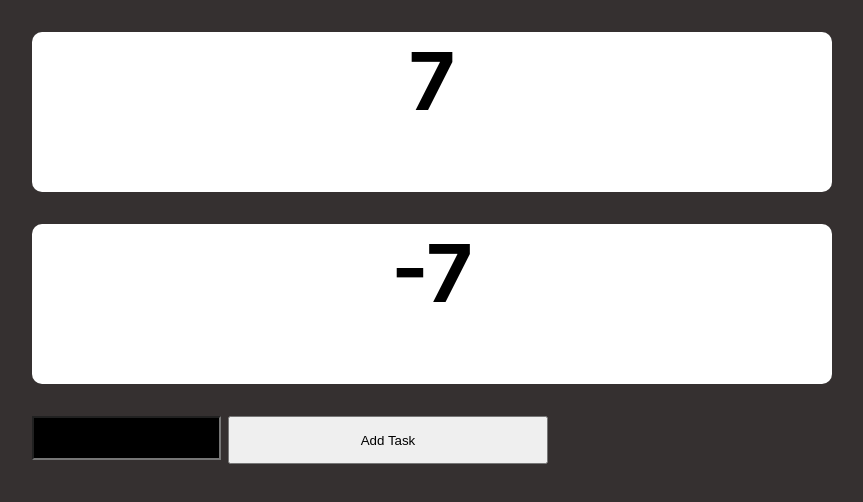
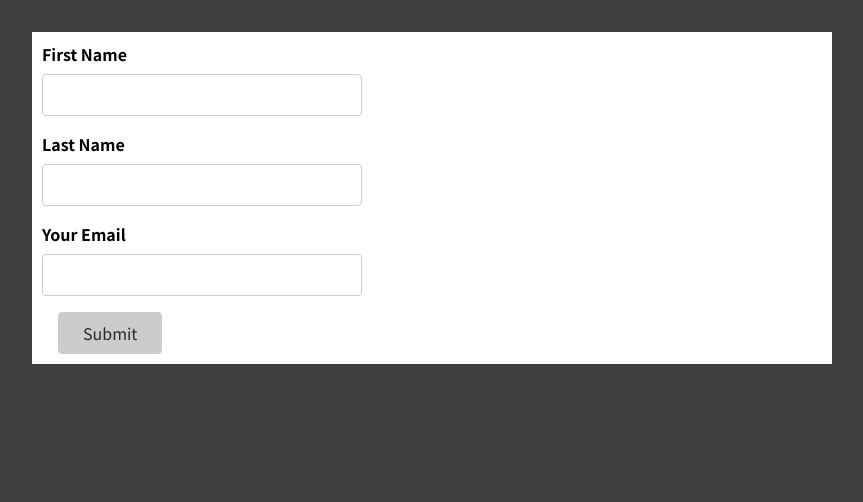
Before and after one commit to HemalathaGanesan/React_user_app, a React (Create React App) app: page / in a window 1280 px wide. Shown: the top 502 px of the page, without its empty margins (208-1071 px from the left). Built offline with nearby package versions, Linux system fonts and the light colour scheme; no server answers.

Commit message:
working with form inputs

```diff
--- a/src/App.js
+++ b/src/App.js
@@ -5,37 +5,39 @@ import "./Components/counter.css";
 import NewTask from "./Components/NewTask/NewTask";
 import Task from "./Components/Task/Task";
 import useHttp from "./Hooks/use-Http";
+import SimpleInput from "./Components/Form/SimpleInput";
 
 function App() {
   const [tasks, setTask] = useState([]);
   const { error, sendRequest } = useHttp();
 
-  useEffect(() => {
-    const transformData = (taskObj) => {
-      console.log(taskObj);
-      let taskList = [];
-      for (const key in taskObj) {
-        taskList.push({
-          id: key,
-          task: taskObj[key].text,
-        });
-      }
-      setTask(taskList);
-    };
-    sendRequest(
-      {
-        url: "https://reactproject-6f524-default-rtdb.firebaseio.com/tasks.json",
-      },
-      transformData
-    );
-  }, [sendRequest]);
+  // useEffect(() => {
+  //   const transformData = (taskObj) => {
+  //     console.log(taskObj);
+  //     let taskList = [];
+  //     for (const key in taskObj) {
+  //       taskList.push({
+  //         id: key,
+  //         task: taskObj[key].text,
+  //       });
+  //     }
+  //     setTask(taskList);
+  //   };
+  //   sendRequest(
+  //     {
+  //       url: "https://reactproject-6f524-default-rtdb.firebaseio.com/tasks.json",
+  //     },
+  //     transformData
+  //   );
+  // }, [sendRequest]);
 
-  const addTaskHandler = (task) => {
-    setTask((pretask) => pretask.concat(task));
-  };
+  // const addTaskHandler = (task) => {
+  //   setTask((pretask) => pretask.concat(task));
+  // };
+
   return (
     <Fragment>
-      <div className='counter'>
+      {/* <div className='counter'>
         <ForwardCounter />
       </div>
       <div className='counter'>
@@ -46,7 +48,9 @@ function App() {
       </div>
       <div>
         <Task tasks={tasks} />
-      </div>
+      </div> */}
+
+      <SimpleInput />
     </Fragment>
   );
 }
--- /dev/null
+++ b/src/Components/Form/SimpleInput.js
@@ -0,0 +1,105 @@
+import useInput from "../../Hooks/use-Input";
+
+const SimpleInput = (props) => {
+  const name = (value) => value.trim() !== "";
+  const {
+    enteredValue: enteredName,
+    isValid: enteredNamesIsValid,
+    hasError: nameInputHasError,
+    valueChangeHandler: nameChangeHandler,
+    valueBlurHandler: nameblurChangeHandler,
+    reset: resetName,
+  } = useInput(name);
+
+  const {
+    enteredValue: enteredlastName,
+    isValid: enteredlastNamesIsValid,
+    hasError: lastnameInputHasError,
+    valueChangeHandler: lastnameChangeHandler,
+    valueBlurHandler: lastnameblurChangeHandler,
+    reset: resetlastName,
+  } = useInput(name);
+
+  const {
+    enteredValue: enteredEmail,
+    isValid: enteredEmailIsValid,
+    hasError: emailInputHasError,
+    valueChangeHandler: emailChangeHandler,
+    valueBlurHandler: emailblurChangeHandler,
+    reset: resetEmail,
+  } = useInput((value) => value.trim() !== "" && value.includes("@"));
+
+  let isFormValid = false;
+
+  if (enteredNamesIsValid && enteredEmailIsValid && enteredlastNamesIsValid)
+    isFormValid = true;
+
+  const formSubmitHandler = (event) => {
+    event.preventDefault();
+
+    resetName();
+    resetlastName();
+    resetEmail();
+  };
+
+  const nameInputClass = nameInputHasError
+    ? "form-control invalid"
+    : "form-control";
+  const lastnameInputClass = lastnameInputHasError
+    ? "form-control invalid"
+    : "form-control";
+  const emailInputClass = emailInputHasError
+    ? "form-control invalid"
+    : "form-control";
+
+  return (
+    <form onSubmit={formSubmitHandler}>
+      <div className={nameInputClass}>
+        <label htmlFor='FirstName'>First Name</label>
+        <input
+          type='text'
+          id='firstName'
+          value={enteredName}
+          onBlur={nameblurChangeHandler}
+          onChange={nameChangeHandler}
+        ></input>
+        {nameInputHasError && (
+          <p className='error-text'>Name should not be empty..</p>
+        )}
+      </div>
+      <div className={lastnameInputClass}>
+        <label htmlFor='lastName'>Last Name</label>
+        <input
+          type='text'
+          id='lastName'
+          value={enteredlastName}
+          onBlur={lastnameblurChangeHandler}
+          onChange={lastnameChangeHandler}
+        ></input>
+        {lastnameInputHasError && (
+          <p className='error-text'> Last Name should not be empty..</p>
+        )}
+      </div>
+      <div className={emailInputClass}>
+        <label htmlFor='email'>Your Email</label>
+        <input
+          type='text'
+          id='email'
+          value={enteredEmail}
+          onBlur={emailblurChangeHandler}
+          onChange={emailChangeHandler}
+        ></input>
+        {emailInputHasError && (
+          <p className='error-text'>
+            Email should not be empty and must include..
+          </p>
+        )}
+      </div>
+      <div className='form-actions'>
+        <button disabled={!isFormValid}>Submit</button>
+      </div>
+    </form>
+  );
+};
+
+export default SimpleInput;
--- /dev/null
+++ b/src/Hooks/use-Input.js
@@ -0,0 +1,85 @@
+import { useReducer } from "react";
+
+//used with useState hook....
+// const useInput = (valueValidate) => {
+//   const [enteredValue, setEnteredValue] = useState("");
+//   const [isTouched, setIsTouched] = useState(false);
+
+//   const enteredValueIsValid = valueValidate(enteredValue);
+//   const hasError = !enteredValueIsValid && isTouched;
+
+//   const valueChangeHandler = (event) => {
+//     setEnteredValue(event.target.value);
+//   };
+
+//   const valueBlurHandler = (event) => {
+//     setIsTouched(true);
+//   };
+
+//   const reset = () => {
+//     setEnteredValue("");
+//     setIsTouched(false);
+//   };
+
+//   return {
+//     enteredValue,
+//     isValid: enteredValueIsValid,
+//     hasError,
+//     valueChangeHandler,
+//     valueBlurHandler,
+//     reset,
+//   };
+// };
+
+/// used with useReducer() hook.....
+
+const initialInputState = {
+  inputVal: "",
+  isTouched: false,
+};
+
+const inputStateReducer = (state, action) => {
+  if (action.type === "INPUT") {
+    return { inputVal: action.value, isTouched: state.isTouched };
+  }
+  if (action.type === "BLUR") {
+    return { isTouched: true, inputVal: state.inputVal };
+  }
+  if (action.type === "RESET") {
+    return { isTouched: false, inputVal: "" };
+  }
+  return inputStateReducer;
+};
+
+const useInput = (valueValidate) => {
+  const [inputState, dispatch] = useReducer(
+    inputStateReducer,
+    initialInputState
+  );
+
+  const enteredValueIsValid = valueValidate(inputState.inputVal);
+  const hasError = !enteredValueIsValid && inputState.isTouched;
+
+  const valueChangeHandler = (event) => {
+    dispatch({ type: "INPUT", value: event.target.value });
+  };
+
+  const valueBlurHandler = (event) => {
+    dispatch({ type: "BLUR" });
+  };
+
+  const reset = () => {
+    dispatch({ type: "RESET" });
+  };
+
+  return {
+    enteredValue: inputState.inputVal,
+    isValid: enteredValueIsValid,
+    hasError,
+    valueChangeHandler,
+    valueBlurHandler,
+    reset,
+  };
+};
+
+export default useInput;
--- a/src/index.css
+++ b/src/index.css
@@ -1,14 +1,119 @@
+@import url('https://fonts.googleapis.com/css2?family=Noto+Sans+JP:wght@400;700&display=swap');
+
+* {
+  box-sizing: border-box;
+}
+
+html {
+  font-family: 'Noto Sans JP', sans-serif;
+}
+
 body {
   margin: 0;
-  font-family: -apple-system, BlinkMacSystemFont, 'Segoe UI', 'Roboto', 'Oxygen',
-    'Ubuntu', 'Cantarell', 'Fira Sans', 'Droid Sans', 'Helvetica Neue',
-    sans-serif;
-  -webkit-font-smoothing: antialiased;
-  -moz-osx-font-smoothing: grayscale;
-  background-color: rgb(53, 48, 48);
+  background-color: #3f3f3f;
 }
 
-code {
-  font-family: source-code-pro, Menlo, Monaco, Consolas, 'Courier New',
-    monospace;
+.app {
+  width: 90%;
+  max-width: 43rem;
+  padding: 1rem;
+  border-radius: 12px;
+  background-color: white;
+  margin: 3rem auto;
 }
+
+form{
+  background-color: white;
+  margin: 2rem auto;
+  width: 50rem;
+  height: auto;
+  padding: 10px;
+}
+.form-control {
+  margin-bottom: 1rem;
+}
+
+.form-control input,
+.form-control label {
+  display: block;
+}
+
+.form-control label {
+  font-weight: bold;
+  margin-bottom: 0.5rem;
+  color: black;
+}
+
+.form-control input,
+.form-control select {
+  font: inherit;
+  padding: 0.5rem;
+  border-radius: 4px;
+  border: 1px solid #ccc;
+  width: 20rem;
+  max-width: 100%;
+}
+
+.form-control input:focus {
+  outline: none;
+  border-color: #240370;
+  background-color: #e0d4fd;
+}
+
+.control-group {
+  display: flex;
+  column-gap: 1rem;
+  flex-wrap: wrap;
+}
+
+.control-group .form-control {
+  min-width: 15rem;
+  flex: 1;
+}
+
+button {
+  font: inherit;
+  background-color: #240370;
+  color: white;
+  border: 1px solid #240370;
+  padding: 0.5rem 1.5rem;
+  border-radius: 4px;
+  cursor: pointer;
+}
+
+button:hover,
+button:active {
+  background-color: #33059e;
+  border-color: #33059e;
+}
+
+button:disabled,
+button:disabled:hover,
+button:disabled:active {
+  background-color: #ccc;
+  color: #292929;
+  border-color: #ccc;
+  cursor: not-allowed;
+}
+
+.form-actions {
+  /* text-align: right; */
+}
+
+.form-actions button {
+  margin-left: 1rem;
+}
+
+.invalid input {
+  border: 1px solid #b40e0e;
+  background-color: #fddddd;
+}
+
+.invalid input:focus {
+  border-color: #ff8800;
+  background-color: #fbe8d2;
+}
+
+.error-text {
+  color: #b40e0e;
+}
```
